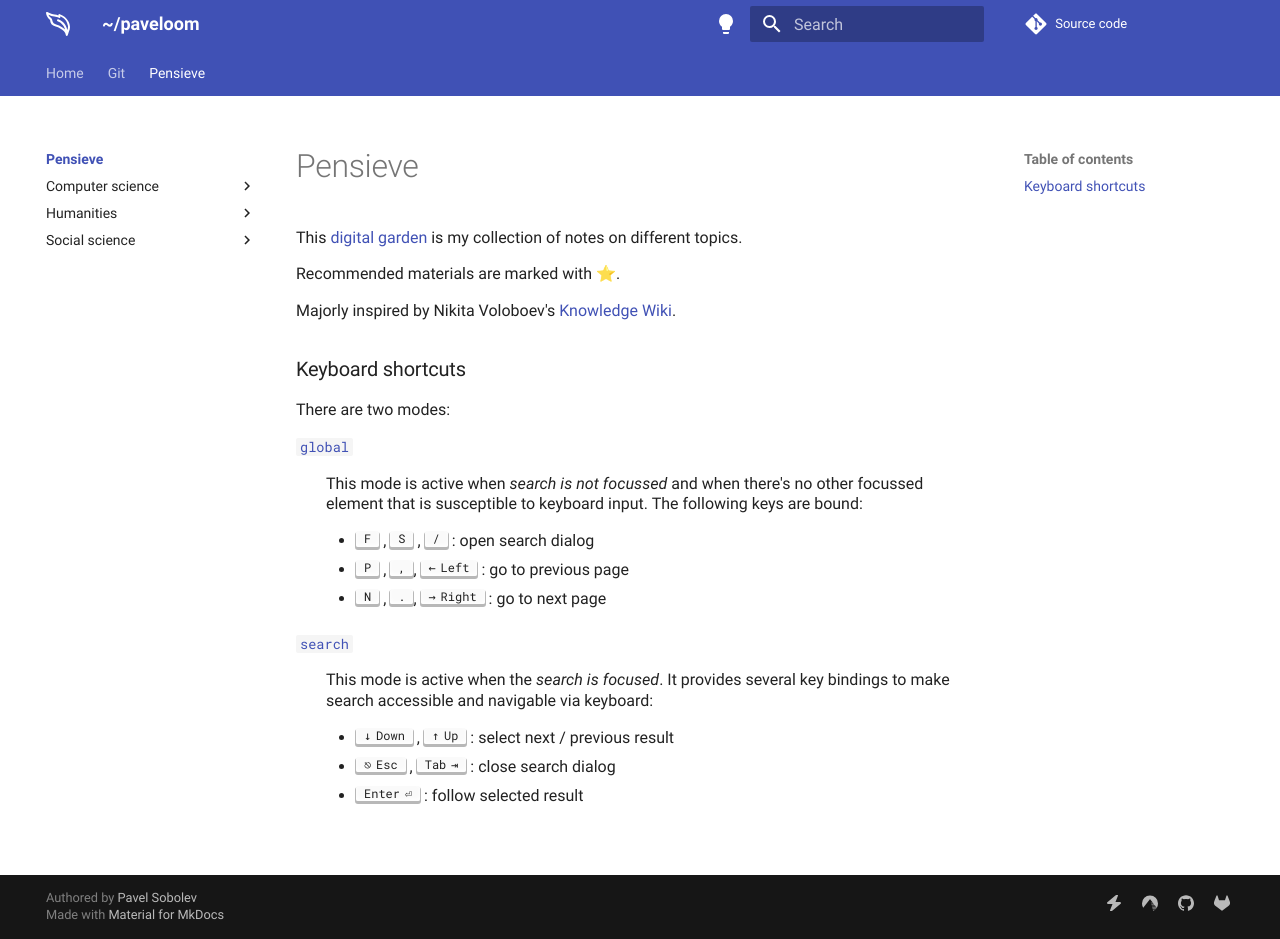
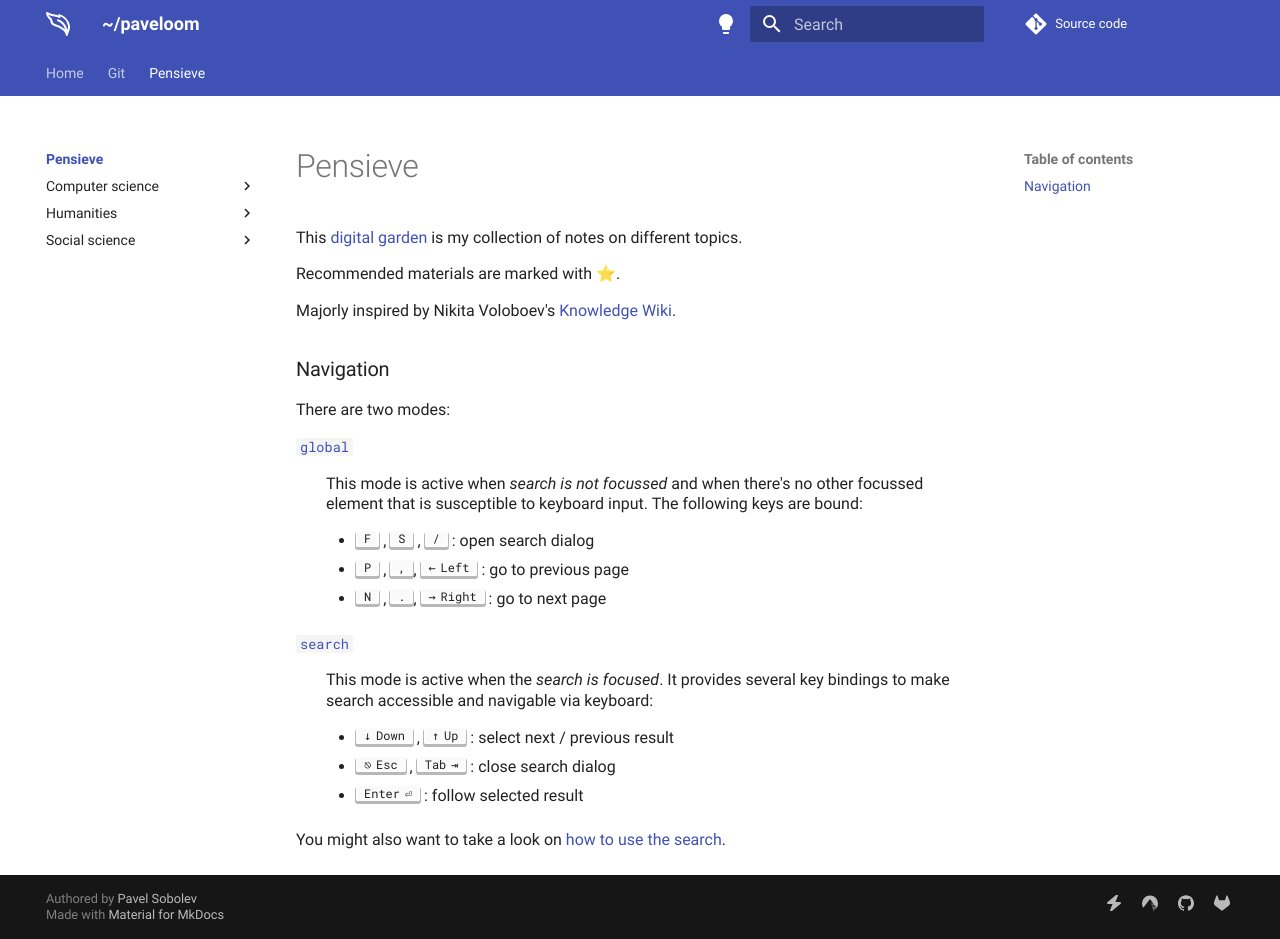
Before and after one commit to paveloom/paveloom.dev, an MkDocs documentation site: the page built from content/pensieve/README.md, in a window 1280 px wide and 939 px high. Built offline with MkDocs 1.6.1 and Material for MkDocs 9.7.7, drawn with Linux system fonts in a browser that asks for light colours; comment, search, counter and statistics services are not loaded.

Commit message:
Modify the separator of the search; add a link to the search how-to.

```diff
--- a/content/pensieve/README.md
+++ b/content/pensieve/README.md
@@ -6,7 +6,7 @@
 
 Majorly inspired by Nikita Voloboev's [Knowledge Wiki](https://wiki.nikiv.dev).
 
-### Keyboard shortcuts
+### Navigation
 
 There are two modes:
 
@@ -28,3 +28,5 @@
     * ++arrow-down++ , ++arrow-up++ : select next / previous result
     * ++esc++ , ++tab++ : close search dialog
     * ++enter++ : follow selected result
+
+You might also want to take a look on [how to use the search](https://lunrjs.com/guides/searching.html).
--- a/mkdocs.yml
+++ b/mkdocs.yml
@@ -64,7 +64,8 @@
   - toc:
       permalink: "#"
 plugins:
-  - search
+  - search:
+      separator: '[\s\-,:!=\[\]()"/]+|(?!\b)(?=[A-Z][a-z])|\.(?!\d)|&[lg]t;'
   - git-revision-date-localized:
       exclude:
         - pensieve/README.md
```
